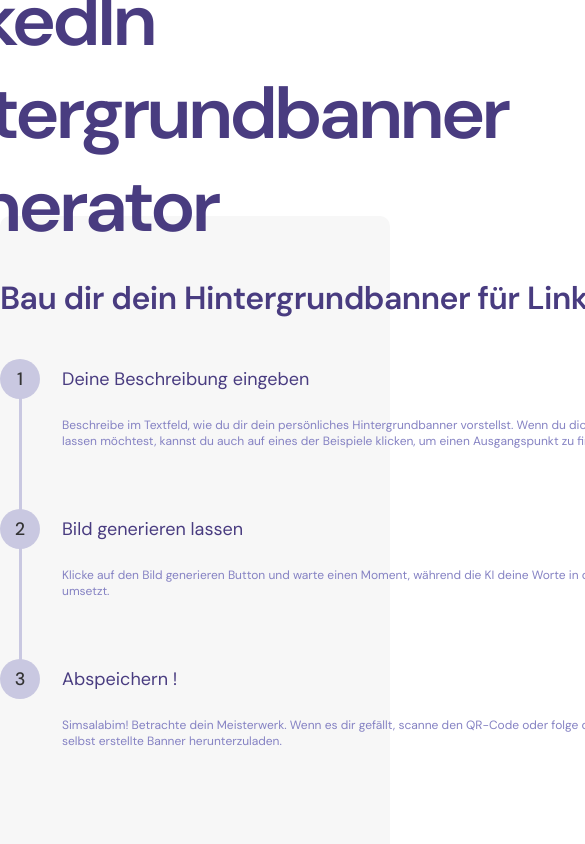
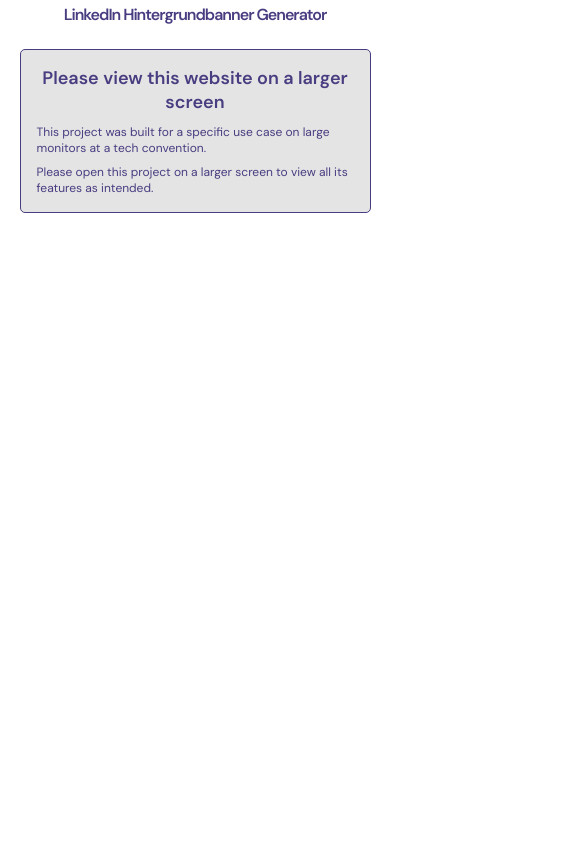
Before and after one commit to AlexanderBraatz/linkedin-banner-image-generator, a Next.js app: page / in a window 390 px wide. Shown: the top 844 px of the page, 585 px wide, since content can reach past the window. Built offline with nearby package versions, Linux system fonts and the light colour scheme.

Commit message:
feat: add disclaimer if site is accessed on a mobile screen, but also make header responsive, generated banner mostly responsive

```diff
--- a/src/app/(components)/(Form)/(GeneratedBanner)/GeneratedBanner.jsx
+++ b/src/app/(components)/(Form)/(GeneratedBanner)/GeneratedBanner.jsx
@@ -45,7 +45,7 @@ export default function GeneratedBanner({ isLoading, bannerImageURL }) {
 			<AvatarContainer>
 				<Image
 					src={'/images/AvatarSquare.jpeg'}
-					alt="Banner speaker"
+					alt="AvatarSquare"
 					width={188}
 					height={188}
 					style={{
@@ -67,11 +67,30 @@ const Container = styled.div`
 	margin-bottom: 5rem;
 	background-color: var(--color-grey2);
 	border-radius: 1rem;
+
+	@media (max-width: 960px) {
+		width: 78rem;
+		height: 19.5rem;
+	}
+	@media (max-width: 790px) {
+		width: 39rem;
+		height: 9.75rem;
+	}
+
+	@media (max-width: 420px) {
+		width: 30rem;
+		height: 7.5rem;
+	}
+	@media (max-width: 330px) {
+		width: 28rem;
+		height: 7rem;
+	}
 `;
+
 const ImageContainer = styled.div`
 	position: relative;
-	width: 94.8rem;
-	height: 23.7rem;
+	/* width: 94.8rem;
+	height: 23.7rem; */
 	background-color: var(--color-grey2);
 
 	border-radius: 1rem;
@@ -108,11 +127,53 @@ const PlaceholderTransparent = styled.div`
 `;
 const AvatarContainer = styled.div`
 	z-index: 2;
+	position: absolute;
 	width: 18.8rem;
 	height: 18.8rem;
-	position: absolute;
 	top: 10.5rem;
 	left: 3.1rem;
+
+	@media (max-width: 960px) {
+		transform: scale(0.82);
+		top: calc(10.5rem * 0.82 * 0.82);
+		left: calc(3.1rem * 0.82 * 0.82);
+	}
+	@media (max-width: 790px) {
+		transform: scale(0.41);
+		top: -1rem;
+		left: -3.8rem;
+	}
+
+	@media (max-width: 420px) {
+		transform: scale(0.31);
+		top: -3rem;
+		left: -5rem;
+	}
+	@media (max-width: 330px) {
+		transform: scale(0.29);
+		top: -3.4rem;
+		left: -5.3rem;
+		/* width: 5.56rem;
+		height: 5.56rem; */
+		/* height: calc(18.8rem / 3.38); */
+		/* top: 10.5rem;
+		left: 3.1rem; */
+	}
+	/* & img { */
+	/* @media (max-width: 420px) {
+			width: 18.8rem;
+			height: 18.8rem;
+			top: 10.5rem;
+			left: 3.1rem;
+		} */
+	/* @media (max-width: 330px) { */
+	/* width: 5.56rem;
+			height: 5.56rem; */
+	/* height: calc(18.8rem / 3.38); */
+	/* top: 10.5rem;
+			left: 3.1rem; */
+	/* } */
+	/* } */
 `;
 // const Avatar = styled.img`
 // 	width: 18.8rem;
--- /dev/null
+++ b/src/app/(components)/(MobileDisclaimer)/MobileDisclaimer.jsx
@@ -0,0 +1,64 @@
+'use client';
+import React from 'react';
+import styled from 'styled-components';
+
+export default function MobileDisclaimer() {
+	return (
+		<DisclaimerContainer>
+			<Title>Please view this website on a larger screen</Title>
+			<Text>
+				This project was built for a specific use case on large monitors at a
+				tech convention.
+			</Text>
+			<Text>
+				Please open this project on a larger screen to view all its features as
+				intended.
+			</Text>
+		</DisclaimerContainer>
+	);
+}
+
+const DisclaimerContainer = styled.div`
+	display: none;
+	max-width: 360px;
+	width: 90%;
+	margin: 2rem auto;
+	padding: 1.6rem;
+	background-color: var(--color-grey2);
+	border: 1px solid var(--color-purple_dark);
+	border-radius: 0.5rem;
+	animation: fadeIn 0.5s ease-out;
+
+	@keyframes fadeIn {
+		from {
+			opacity: 0;
+			transform: translateY(10%);
+		}
+		to {
+			opacity: 1;
+			transform: translateY(0);
+		}
+	}
+	@media (max-width: 960px) {
+		display: block;
+	}
+`;
+
+const Title = styled.h1`
+	font-size: 1.8rem;
+	font-weight: 600;
+	color: var(--color-purple_dark);
+	margin-bottom: 1rem;
+	text-align: center;
+`;
+
+const Text = styled.p`
+	font-size: 1.2rem;
+	line-height: 1.6rem;
+	color: var(--color-purple_dark);
+	margin-bottom: 0.8rem;
+
+	&:last-child {
+		margin-bottom: 0;
+	}
+`;
--- a/src/app/(components)/Header.jsx
+++ b/src/app/(components)/Header.jsx
@@ -15,6 +15,20 @@ const Container = styled.div`
 	display: flex;
 	justify-content: center;
 	align-items: center;
+
+	@media (max-width: 960px) {
+		height: 11.6rem;
+	}
+	@media (max-width: 790px) {
+		height: fit-content;
+	}
+
+	@media (max-width: 420px) {
+		/* font-size: 16px;
+		letter-spacing: -1px;
+		padding-left: 2rem;
+		padding-right: 2rem; */
+	}
 `;
 
 const Heading = styled.div`
@@ -28,4 +42,42 @@ const Heading = styled.div`
 	-ms-transform: scale(1.05, 1); /* IE 9 */
 	-o-transform: scale(1.05, 1); /* Opera */
 	transform: scale(1.05, 1); /* W3C */
+
+	@media (max-width: 1320px) {
+		font-size: 52px;
+	}
+	@media (max-width: 960px) {
+		font-size: 42px;
+		letter-spacing: -2px;
+	}
+	@media (max-width: 790px) {
+		text-align: center;
+		transform: scale(1, 1); /* W3C */
+		padding-left: 4rem;
+		padding-right: 4rem;
+		padding-top: 4rem;
+		padding-bottom: 3rem;
+	}
+	@media (max-width: 600px) {
+		font-size: 28px;
+		letter-spacing: 0px;
+	}
+	@media (max-width: 600px) {
+		font-size: 28px;
+		letter-spacing: 0px;
+	}
+	@media (max-width: 550px) {
+		font-size: 20px;
+		letter-spacing: -1px;
+		padding-top: 2rem;
+		padding-bottom: 2rem;
+	}
+	@media (max-width: 420px) {
+		font-size: 16px;
+		letter-spacing: -1px;
+		padding-left: 2rem;
+		padding-right: 2rem;
+		padding-top: 0.4rem;
+		padding-bottom: 0.4rem;
+	}
 `;
--- a/src/app/api/download-banner/route.js
+++ b/src/app/api/download-banner/route.js
@@ -13,7 +13,7 @@ export async function GET(request) {
 		}
 
 		const downloadURL = `https://replicate.delivery/yhqm/${linkId}/out-0.png`;
-
+		// http://localhost:3002/_next/image?url=%2Fimages%2FBanner_speaker.png&w=3840&q=75
 		// Fetch the image from the remote server
 		const response = await fetch(downloadURL);
 		console.log(response.headers.get('content-type'));
--- a/src/app/page.css
+++ b/src/app/page.css
@@ -13,3 +13,22 @@
 	margin: auto;
 	padding-bottom: 20rem;
 }
+@media (max-width: 960px) {
+	.bodyContainer {
+		display: none;
+	}
+}
+.smallScreenPlaceholderContainer {
+	display: none;
+	max-width: 90%;
+	height: 90vh;
+	background-color: var(--color-grey);
+	border-radius: 10px;
+	margin: auto;
+	/* padding-bottom: 20rem; */
+}
+@media (max-width: 960px) {
+	.smallScreenPlaceholderContainer {
+		display: block;
+	}
+}
--- a/src/app/page.js
+++ b/src/app/page.js
@@ -3,6 +3,7 @@ import './page.css';
 import Header from './(components)/Header.jsx';
 import Instructions from './(components)/(Instructions)/Instructions.jsx';
 import Form from './(components)/(Form)/Form.jsx';
+import MobileDisclaimer from './(components)/(MobileDisclaimer)/MobileDisclaimer';
 
 export default function HomePage() {
 	return (
@@ -16,6 +17,7 @@ export default function HomePage() {
 					<Instructions />
 					<Form />
 				</div>
+				<MobileDisclaimer />
 			</div>
 		</div>
 	);
```
